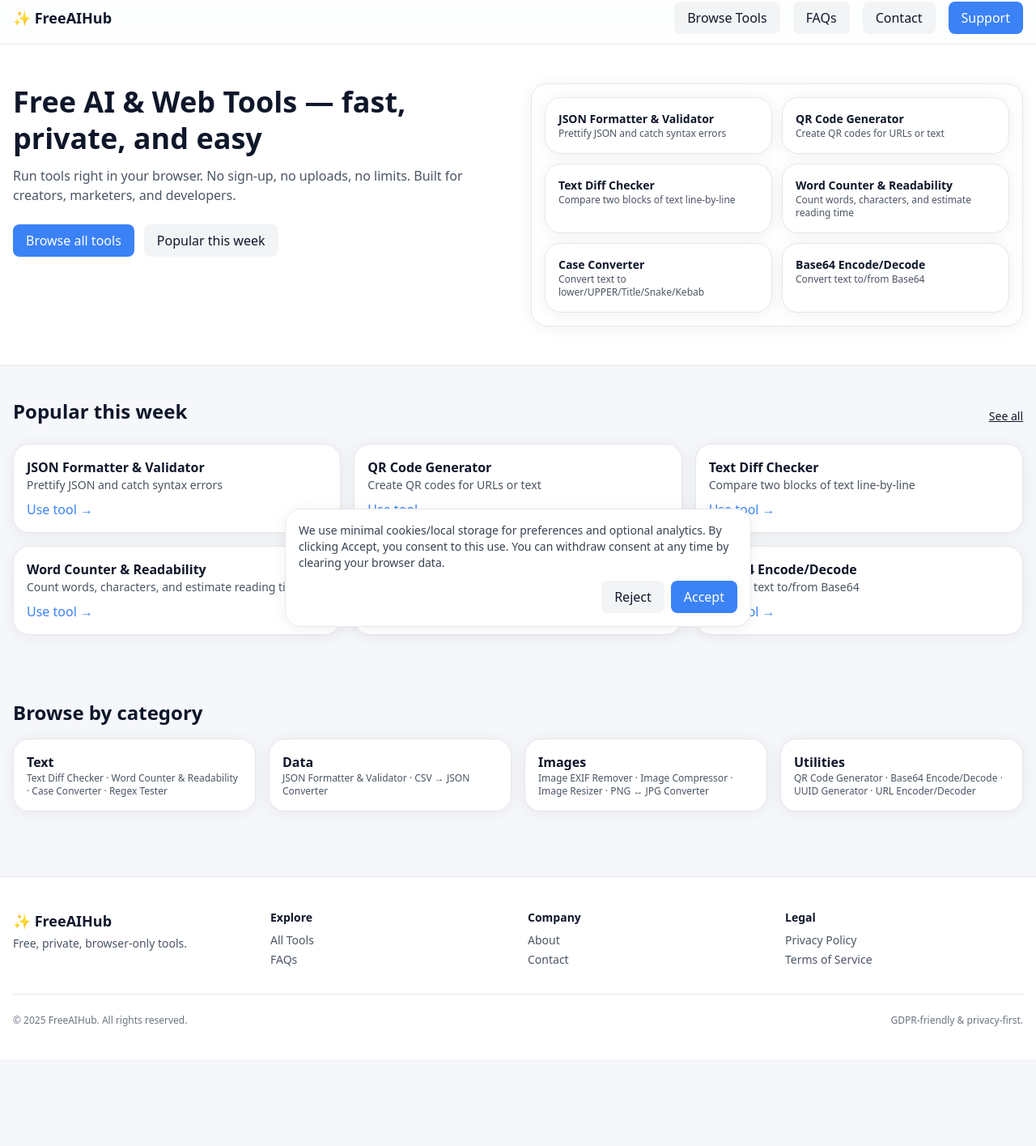
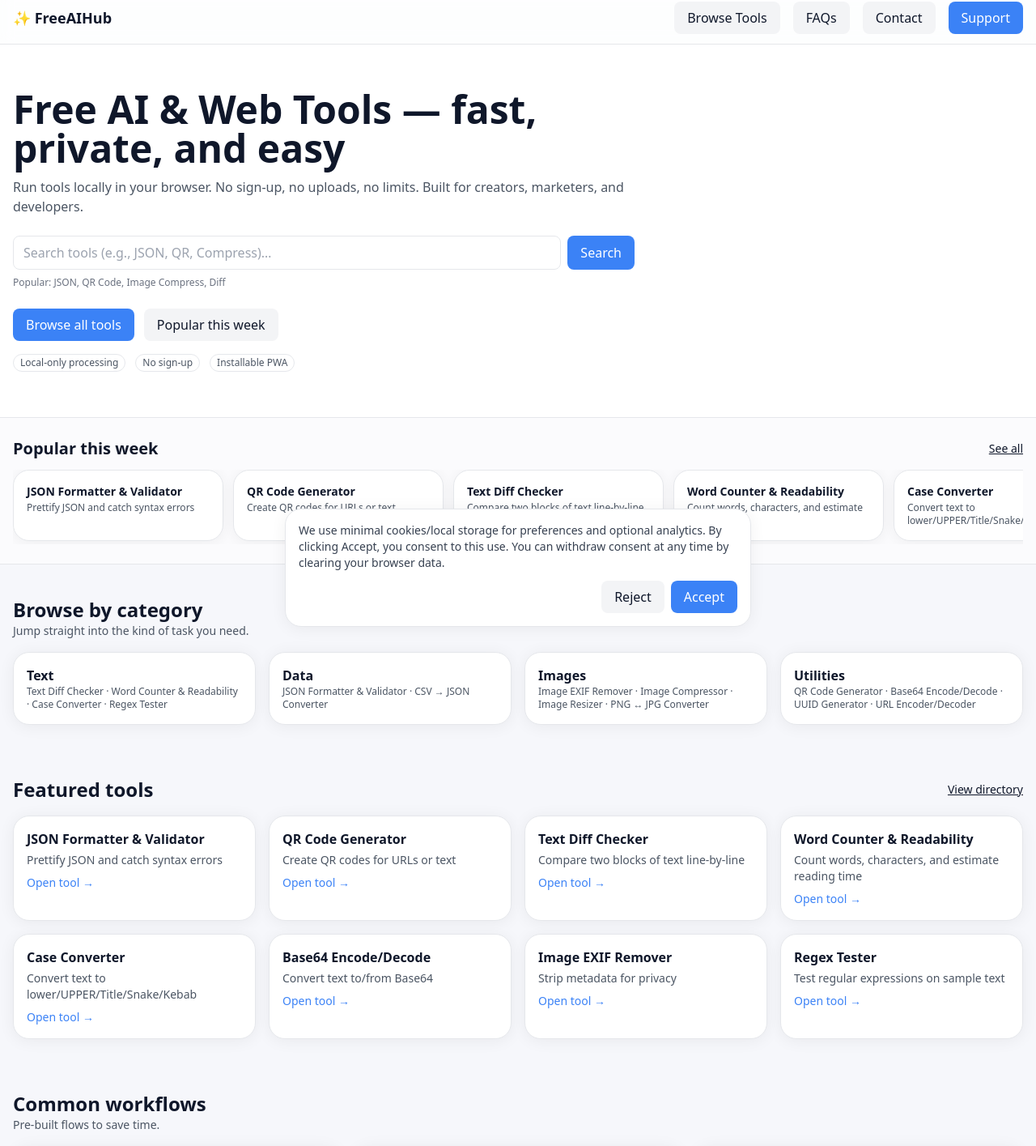
Before and after one commit to Tayyab-117/ai-tools, a Next.js app: page / in a window 1280 px wide. Shown: the part 10-1425 px from the top of the page at 81% size. Before the commit the page ends 1318 px from the top, so only its background shows below. Built offline with nearby package versions, Linux system fonts and the light colour scheme.

Commit message:
Update page.tsx

```diff
--- a/app/page.tsx
+++ b/app/page.tsx
@@ -1,39 +1,225 @@
 import Link from 'next/link'
+import { useMemo } from 'react'
 import { tools } from '../lib/registry'
-export default function Home(){
-  const featured = tools.slice(0,6)
-  const byCat = (c:string)=>tools.filter(t=>t.category===c)
-  return (<main className="min-h-screen">
+
+function FeaturedCard({ slug, name, tagline }: { slug: string; name: string; tagline: string }) {
+  return (
+    <Link
+      href={`/tools/${slug}`}
+      className="card p-4 hover:bg-gray-50 transition"
+      aria-label={`${name} – ${tagline}`}
+    >
+      <div className="text-base font-semibold">{name}</div>
+      <div className="mt-1 text-sm text-gray-600">{tagline}</div>
+      <div className="mt-2 text-brand text-sm">Open tool →</div>
+    </Link>
+  )
+}
+
+export default function Home() {
+  const featured = tools.slice(0, 8)
+  const popular = tools.slice(0, 10) // swap with real analytics later
+  const byCat = (c: string) => tools.filter(t => t.category === c)
+
+  return (
+    <main>
+      {/* HERO */}
       <section className="border-b bg-white">
-      <div className="container py-12 grid gap-8 md:grid-cols-2">
-        <div>
-          <h1 className="text-4xl font-semibold leading-tight">Free AI & Web Tools — fast, private, and easy</h1>
-          <p className="mt-3 text-gray-600">Run tools right in your browser. No sign‑up, no uploads, no limits. Built for creators, marketers, and developers.</p>
-          <div className="mt-6 flex gap-3"><Link href="/tools" className="btn-primary">Browse all tools</Link><a href="#popular" className="btn-secondary">Popular this week</a></div>
+        <div className="container py-10 md:py-14">
+          <div className="max-w-3xl">
+            <h1 className="text-4xl md:text-5xl font-semibold leading-tight">
+              Free AI & Web Tools — fast, private, and easy
+            </h1>
+            <p className="mt-3 text-gray-600">
+              Run tools locally in your browser. No sign‑up, no uploads, no limits. Built for creators,
+              marketers, and developers.
+            </p>
+
+            {/* Search in hero */}
+            <div className="mt-6">
+              <form action="/tools" className="flex flex-col sm:flex-row gap-2">
+                <input
+                  name="q"
+                  className="input flex-1"
+                  placeholder="Search tools (e.g., JSON, QR, Compress)…"
+                  aria-label="Search tools"
+                />
+                <button className="btn-primary" type="submit">Search</button>
+              </form>
+              <div className="mt-2 text-xs text-gray-500">
+                Popular: JSON, QR Code, Image Compress, Diff
               </div>
-        <div className="card p-4">
-          <div className="grid gap-3 md:grid-cols-2">
-            {featured.map(t=>(<Link key={t.slug} href={`/tools/${t.slug}`} className="card p-4 hover:bg-gray-50">
-              <div className="text-sm font-semibold">{t.name}</div>
-              <div className="text-xs text-gray-600">{t.tagline}</div>
-            </Link>))}
+            </div>
+
+            <div className="mt-6 flex flex-wrap gap-3">
+              <Link href="/tools" className="btn-primary">Browse all tools</Link>
+              <a href="#popular" className="btn-secondary">Popular this week</a>
+            </div>
+
+            {/* Trust mini badges */}
+            <div className="mt-4 flex flex-wrap gap-3 text-xs text-gray-600">
+              <span className="badge">Local‑only processing</span>
+              <span className="badge">No sign‑up</span>
+              <span className="badge">Installable PWA</span>
             </div>
           </div>
         </div>
       </section>
-    <section id="popular" className="container py-10">
-      <div className="mb-6 flex items-end justify-between"><h2 className="text-2xl font-semibold">Popular this week</h2><Link className="text-sm underline" href="/tools">See all</Link></div>
-      <div className="grid gap-4 md:grid-cols-3">{featured.map(t=>(<Link key={t.slug} href={`/tools/${t.slug}`} className="card p-4 hover:bg-gray-50">
-        <div className="text-base font-semibold">{t.name}</div><div className="text-sm text-gray-600">{t.tagline}</div><div className="mt-2 text-brand">Use tool →</div></Link>))}</div>
+
+      {/* POPULAR STRIP (great on mobile) */}
+      <section id="popular" className="border-b bg-white/60">
+        <div className="container py-6">
+          <div className="mb-3 flex items-center justify-between">
+            <h2 className="text-xl font-semibold">Popular this week</h2>
+            <Link className="text-sm underline" href="/tools">See all</Link>
+          </div>
+          <div className="flex gap-3 overflow-x-auto pb-1 snap-x">
+            {popular.map(t => (
+              <Link
+                key={t.slug}
+                href={`/tools/${t.slug}`}
+                className="snap-start min-w-[260px] card p-4 hover:bg-gray-50"
+              >
+                <div className="text-sm font-semibold">{t.name}</div>
+                <div className="text-xs text-gray-600 mt-0.5">{t.tagline}</div>
+              </Link>
+            ))}
+          </div>
+        </div>
       </section>
+
+      {/* CATEGORIES */}
       <section className="container py-10">
-      <h2 className="text-2xl font-semibold mb-4">Browse by category</h2>
-      <div className="grid gap-4 md:grid-cols-4">{['text','data','images','utilities'].map(c=>(
-        <Link key={c} href={`/tools?cat=${c}`} className="card p-4 hover:bg-gray-50">
-          <div className="text-base font-semibold capitalize">{c}</div>
-          <div className="text-xs text-gray-600">{byCat(c).map(t=>t.name).slice(0,4).join(' · ') || 'More coming soon'}</div>
+        <h2 className="text-2xl font-semibold">Browse by category</h2>
+        <p className="text-sm text-gray-600">Jump straight into the kind of task you need.</p>
+        <div className="mt-4 grid gap-4 grid-cols-2 sm:grid-cols-3 md:grid-cols-4">
+          {(['text', 'data', 'images', 'utilities'] as const).map(cat => (
+            <Link key={cat} href={`/tools?cat=${cat}`} className="card p-4 hover:bg-gray-50">
+              <div className="text-base font-semibold capitalize">{cat}</div>
+              <div className="text-xs text-gray-600">
+                {byCat(cat).map(t => t.name).slice(0, 4).join(' · ') || 'More coming soon'}
+              </div>
             </Link>
-      ))}</div>
+          ))}
+        </div>
       </section>
-  </main>)
+
+      {/* FEATURED TOOLS GRID */}
+      <section className="container py-6">
+        <div className="mb-4 flex items-center justify-between">
+          <h2 className="text-2xl font-semibold">Featured tools</h2>
+          <Link className="text-sm underline" href="/tools">View directory</Link>
+        </div>
+        <div className="grid gap-4 grid-cols-1 sm:grid-cols-2 lg:grid-cols-3 xl:grid-cols-4">
+          {featured.map(t => (
+            <FeaturedCard key={t.slug} slug={t.slug} name={t.name} tagline={t.tagline} />
+          ))}
+        </div>
+      </section>
+
+      {/* USE‑CASE / TEMPLATES */}
+      <section className="container py-10">
+        <h2 className="text-2xl font-semibold">Common workflows</h2>
+        <p className="text-sm text-gray-600">Pre‑built flows to save time.</p>
+        <div className="mt-4 grid gap-4 grid-cols-1 sm:grid-cols-2 lg:grid-cols-3">
+          <div className="card p-4">
+            <div className="font-semibold">Clean an API response</div>
+            <p className="text-sm text-gray-600 mt-1">Format → Diff → Share</p>
+            <div className="mt-3 flex flex-wrap gap-2">
+              <Link href="/tools/json-formatter" className="btn-secondary text-sm">JSON Formatter</Link>
+              <Link href="/tools/text-diff" className="btn-secondary text-sm">Text Diff</Link>
+              <Link href="/tools/base64" className="btn-secondary text-sm">Base64</Link>
+            </div>
+          </div>
+          <div className="card p-4">
+            <div className="font-semibold">Optimize a blog image</div>
+            <p className="text-sm text-gray-600 mt-1">Remove EXIF → Compress → Convert</p>
+            <div className="mt-3 flex flex-wrap gap-2">
+              <Link href="/tools/exif-remover" className="btn-secondary text-sm">EXIF Remover</Link>
+              <Link href="/tools/image-compressor" className="btn-secondary text-sm">Compressor</Link>
+              <Link href="/tools/image-compressor" className="btn-secondary text-sm">WEBP</Link>
+            </div>
+          </div>
+          <div className="card p-4">
+            <div className="font-semibold">Launch a campaign</div>
+            <p className="text-sm text-gray-600 mt-1">Short link → QR → UTM</p>
+            <div className="mt-3 flex flex-wrap gap-2">
+              <Link href="/tools/qr-code" className="btn-secondary text-sm">QR Code</Link>
+              <Link href="/tools/url-encoder" className="btn-secondary text-sm">URL Encoder</Link>
+              <Link href="/tools/uuid" className="btn-secondary text-sm">UUID</Link>
+            </div>
+          </div>
+        </div>
+      </section>
+
+      {/* SOCIAL PROOF */}
+      <section className="container py-10">
+        <div className="grid gap-4 md:grid-cols-3">
+          <div className="card p-5">
+            <div className="font-semibold">Privacy by default</div>
+            <p className="text-sm text-gray-600 mt-1">Tools run in your browser — your files never leave your device.</p>
+          </div>
+          <div className="card p-5">
+            <div className="font-semibold">Fast on any device</div>
+            <p className="text-sm text-gray-600 mt-1">Lightweight, no trackers by default, optimized for mobile.</p>
+          </div>
+          <div className="card p-5">
+            <div className="font-semibold">Free & open‑ended</div>
+            <p className="text-sm text-gray-600 mt-1">No sign‑up, no quotas. Donate if it helps your workflow.</p>
+          </div>
+        </div>
+      </section>
+
+      {/* SEO SECTION */}
+      <section className="container py-10">
+        <h2 className="text-2xl font-semibold">What you can build with these tools</h2>
+        <div className="prose text-sm text-gray-700 mt-2 max-w-none">
+          <p>
+            FreeAIHub bundles essential utilities for content, development, and marketing in one place — from
+            <Link href="/tools/json-formatter"> JSON formatting</Link> and
+            <Link href="/tools/text-diff"> text compare</Link> to
+            <Link href="/tools/image-compressor"> image compression</Link> and
+            <Link href="/tools/qr-code"> QR codes</Link>. Everything runs locally in your browser, which means
+            faster feedback loops and safer data handling.
+          </p>
+          <p>
+            For teams, these tools speed up everyday tasks without new logins or permissions. For solo creators,
+            they eliminate tabs and subscriptions. Explore the full directory or jump straight to a workflow above.
+          </p>
+        </div>
+      </section>
+
+      {/* FAQ ACCORDION */}
+      <section className="container py-10">
+        <h2 className="text-2xl font-semibold">FAQs</h2>
+        <div className="mt-4 space-y-2">
+          {[
+            { q: 'Do you upload my files?', a: 'No. Processing happens in your browser using Web APIs (Canvas, File, Crypto).' },
+            { q: 'Is it free?', a: 'Yes. Most tools are free and unlimited. Donations keep the site online.' },
+            { q: 'Do I need an account?', a: 'No account required.' },
+            { q: 'Is it GDPR friendly?', a: 'Yes. By default we avoid processing personal data server‑side. See Privacy for details.' },
+          ].map((f, i) => (
+            <details key={i} className="rounded-xl border bg-white p-3">
+              <summary className="cursor-pointer font-medium">{f.q}</summary>
+              <p className="mt-1 text-sm text-gray-700">{f.a}</p>
+            </details>
+          ))}
+        </div>
+      </section>
+
+      {/* FINAL CTA */}
+      <section className="container py-10">
+        <div className="card p-6 flex flex-col sm:flex-row items-start sm:items-center justify-between gap-3">
+          <div>
+            <div className="text-lg font-semibold">Ready to get more done?</div>
+            <div className="text-sm text-gray-600">Browse the full directory or start with a popular tool.</div>
+          </div>
+          <div className="flex gap-3">
+            <Link href="/tools" className="btn-primary">Open directory</Link>
+            <Link href="/tools/json-formatter" className="btn-secondary">Try JSON tool</Link>
+          </div>
+        </div>
+      </section>
+    </main>
+  )
 }
```
Lines whose indentation alone changed are shown as unchanged.
